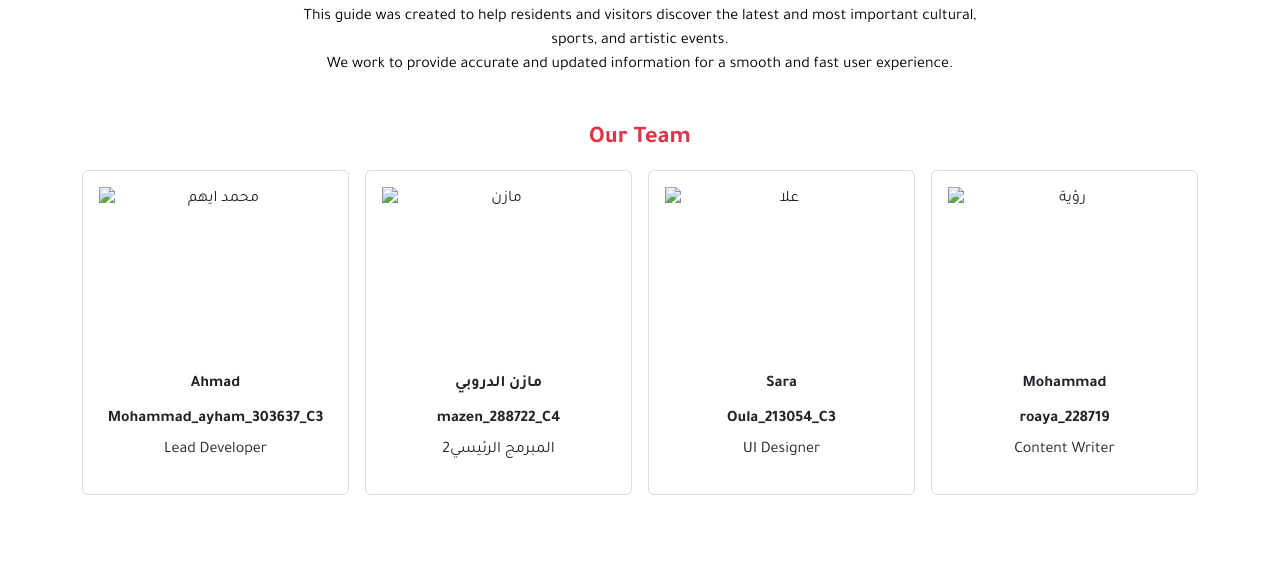
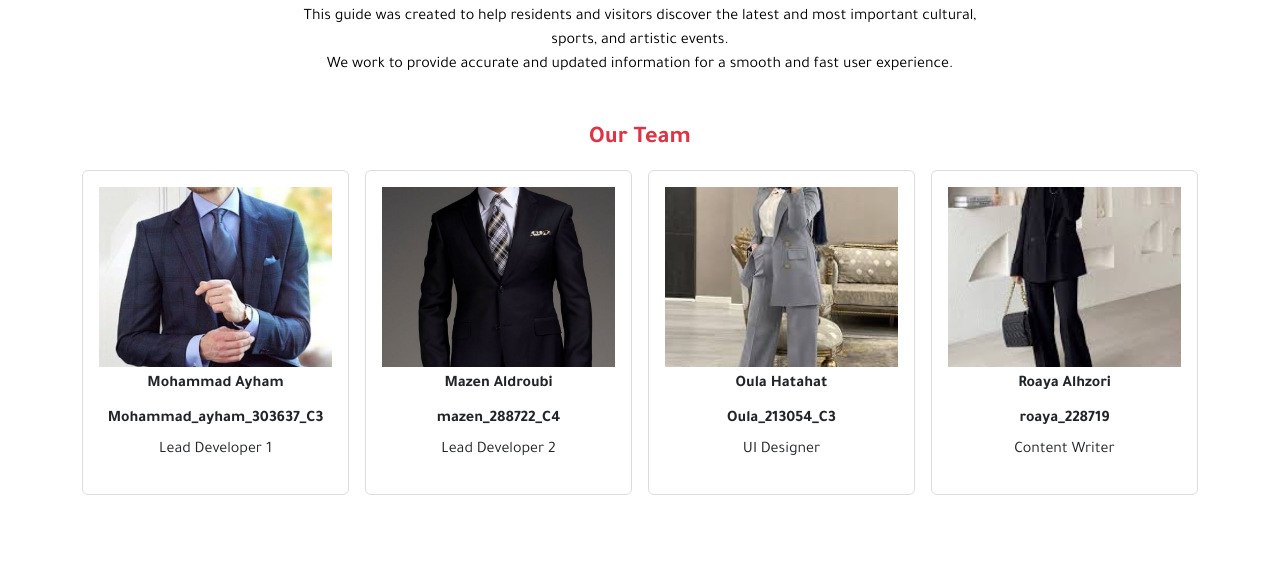
Before and after one commit to Ayhamkassar/PWB401, a plain HTML site: page about.html in a window 1280 px wide. Both pictures are taken after a click on the button "EN". Shown: the part 171-732 px from the top of the page. Drawn offline with nearby package versions, Linux system fonts and the light colour scheme.

Commit message:
added translations i about

```diff
--- a/about.html
+++ b/about.html
@@ -52,7 +52,7 @@
 
         <div class="col-md-3">
           <div class="card p-3">
-            <img src="assets/img/team1.jpg" alt="محمد ايهم" style="width:100%;height:180px;object-fit:cover;">
+            <img src="assets/img/ayham.jpg" alt="محمد ايهم" style="width:100%;height:180px;object-fit:cover;">
             <h6 class="mt-2 fw-bold" id="name1">محمد ايهم</h6>
             <h6 class="mt-2 fw-bold" id="username1">Mohammad_ayham_303637_C3</h6>
             <p id="role1">المبرمج الرئيسي1</p>
@@ -60,7 +60,7 @@
         </div>
         <div class="col-md-3">
           <div class="card p-3">
-            <img src="assets/img/team1.jpg" alt="مازن" style="width:100%;height:180px;object-fit:cover;">
+            <img src="assets/img/mazen.jpg" alt="مازن" style="width:100%;height:180px;object-fit:cover;">
             <h6 class="mt-2 fw-bold" id="name1b">مازن الدروبي</h6>
             <h6 class="mt-2 fw-bold" id="username1b">mazen_288722_C4</h6>
             <p id="role1b">المبرمج الرئيسي2</p>
@@ -69,7 +69,7 @@
 
         <div class="col-md-3">
           <div class="card p-3">
-            <img src="assets/img/team2.jpg" alt="علا" style="width:100%;height:180px;object-fit:cover;">
+            <img src="assets/img/oula.jpeg" alt="علا" style="width:100%;height:180px;object-fit:cover;">
             <h6 class="mt-2 fw-bold" id="name2">علا حتاحت</h6>
             <h6 class="mt-2 fw-bold" id="username2">Oula_213054_C3</h6>
             <p id="role2">مصممة الواجهة</p>
@@ -78,7 +78,7 @@
 
         <div class="col-md-3">
           <div class="card p-3">
-            <img src="assets/img/team3.jpg" alt="رؤية" style="width:100%;height:180px;object-fit:cover;">
+            <img src="assets/img/roaya.jpeg" alt="رؤية" style="width:100%;height:180px;object-fit:cover;">
             <h6 class="mt-2 fw-bold" id="name3">رؤية الحزوري</h6>
             <h6 class="mt-2 fw-bold" id="username3">roaya_228719</h6>
             <p id="role3">كاتب المحتوى</p>
@@ -106,11 +106,9 @@
   <script src="assets/js/aboutts.js"></script>
 
   <script>
-    let currentLang = "ar";
-    document.documentElement.lang = currentLang;
-    document.documentElement.dir = currentLang === "ar" ? "rtl" : "ltr";
-    document.getElementById("langToggle").addEventListener("click", () => {
-      currentLang = currentLang === "ar" ? "en" : "ar";
+    let currentLang = localStorage.getItem('language') || "ar";
+
+    const applyLanguage = () => {
       const t = translations[currentLang];
       document.documentElement.lang = currentLang;
       document.documentElement.dir = currentLang === "ar" ? "rtl" : "ltr";
@@ -124,12 +122,22 @@
       document.getElementById("about-text").innerHTML = t.aboutText;
       document.getElementById("team-title").textContent = t.teamTitle;
       document.getElementById("name1").textContent = t.name1;
+      document.getElementById("name1b").textContent = t.name1b;
       document.getElementById("role1").textContent = t.role1;
+      document.getElementById("role1b").textContent = t.role1b;
       document.getElementById("name2").textContent = t.name2;
       document.getElementById("role2").textContent = t.role2;
       document.getElementById("name3").textContent = t.name3;
       document.getElementById("role3").textContent = t.role3;
       document.getElementById("footer-text").textContent = t.footerText;
+    };
+
+    applyLanguage();
+
+    document.getElementById("langToggle").addEventListener("click", () => {
+      currentLang = currentLang === "ar" ? "en" : "ar";
+      localStorage.setItem('language', currentLang);
+      applyLanguage();
     });
   </script>
   <script>
--- a/assets/js/aboutts.js
+++ b/assets/js/aboutts.js
@@ -9,11 +9,13 @@ const translations = {
       mainTitle: "عن دليل فعاليات المدينة",
       aboutText: "تم إنشاء هذا الدليل بهدف مساعدة سكان المدينة وزوارها على اكتشاف أحدث وأهم الفعاليات الثقافية والرياضية والفنية.<br>نحن نعمل على جمع معلومات دقيقة ومحدثة لتكون تجربة المستخدم سهلة وسريعة.",
       teamTitle: "فريق العمل",
-      name1: "أحمد",
-      role1: "المبرمج الرئيسي",
-      name2: "سارة",
+      name1: "محمد ايهم",
+      role1: "المبرمج الرئيسي1",
+      name1b: "مازن الدروبي",
+      role1b: "المبرمج الرئيسي2",
+      name2: "علا حتاحت",
       role2: "مصممة الواجهة",
-      name3: "محمد",
+      name3: "رؤية الحزوري",
       role3: "كاتب المحتوى",
       footerText: "© 2025 دليل فعاليات المدينة"
     },
@@ -26,11 +28,13 @@ const translations = {
       mainTitle: "About the City Events Guide",
       aboutText: "This guide was created to help residents and visitors discover the latest and most important cultural, sports, and artistic events.<br>We work to provide accurate and updated information for a smooth and fast user experience.",
       teamTitle: "Our Team",
-      name1: "Ahmad",
-      role1: "Lead Developer",
-      name2: "Sara",
+      name1: "Mohammad Ayham",
+      role1: "Lead Developer 1",
+      name1b: "Mazen Aldroubi",
+      role1b: "Lead Developer 2",
+      name2: "Oula Hatahat",
       role2: "UI Designer",
-      name3: "Mohammad",
+      name3: "Roaya Alhzori",
       role3: "Content Writer",
       footerText: "© 2025 City Events Guide"
     }
```
Also changed, not shown: contact.html (+12 -5 lines), event.html (+2 -1 lines), events.html (+2 -1 lines), index.html (+2 -1 lines), assets/img/ayham.jpg (added), assets/img/mazen.jpg (added), assets/img/oula.jpeg (added), assets/img/roaya.jpeg (added).
